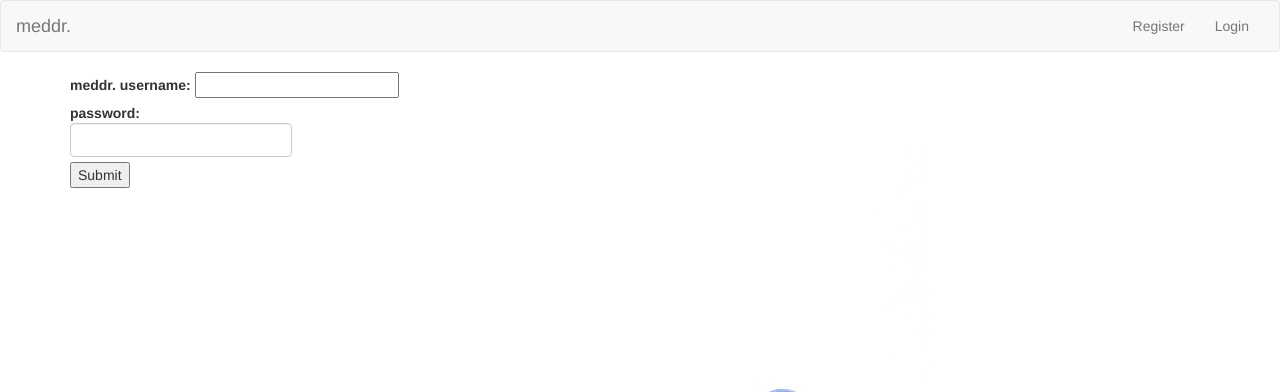
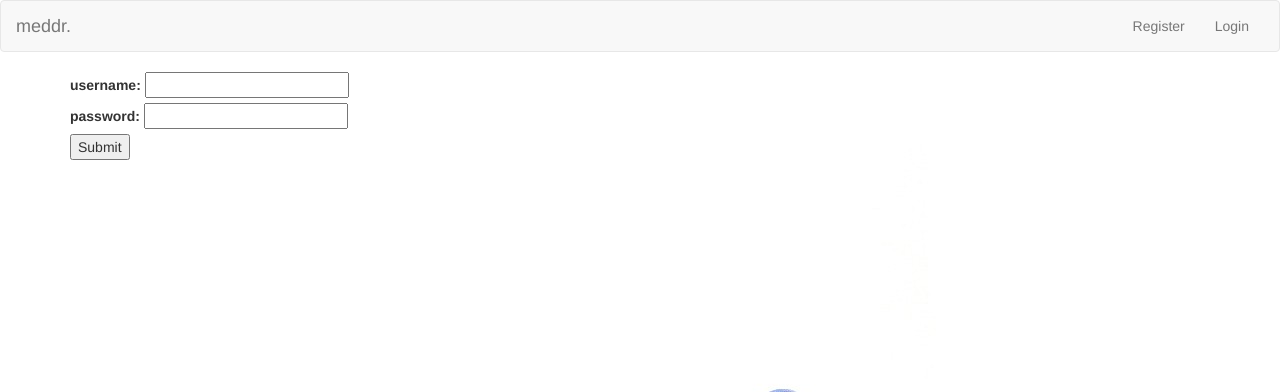
Before and after one commit to michelelee/meddr, a Flask app: page /login in a window 1280 px wide. Shown: the top 392 px of the page. Run offline with Flask 2, Linux system fonts and the light colour scheme; some libraries are stand-ins or nearby versions.

Commit message:
added docstring to API call and formatted login page

```diff
--- a/search_openfda_splid.py
+++ b/search_openfda_splid.py
@@ -12,6 +12,7 @@ openfda_api_key = keys[0]
 
 
 def search_openfda_by_spl_id(spl_set_id):
+    """Second API call to OpenFDA to save the drug into the database"""
 
     r = requests.get('https://api.fda.gov/drug/label.json?api_key=%s&search=set_id:%s&limit=100' % (openfda_api_key, spl_set_id)).json()
     print 'https://api.fda.gov/drug/label.json?api_key=%s&search=set_id:%s&limit=100' % (openfda_api_key, spl_set_id)
--- a/templates/login.html
+++ b/templates/login.html
@@ -1,18 +1,17 @@
 {% extends 'base.html' %}
 {% block content %}
 
-<form action="/login" method="post">
-    <label>meddr. username:
-        <input type="text" name="meddr_username_input">
+<form action="/login" method="post" class="form-inline">
+    <label>username:
+        <input type="text" name="meddr_username_input" class="form control">
     </label><br>
-    <!-- <label>password: -->
-        <!-- <input type="password" name="password_input"> -->
     <label>password:
-               <input type="password" name="password_input" required class="form-control">
+               <input type="password" name="password_input" class="form control">
            </label>
 
     </label><br>
         <input type="submit">
 </form>
 
+
 {% endblock %}
```
